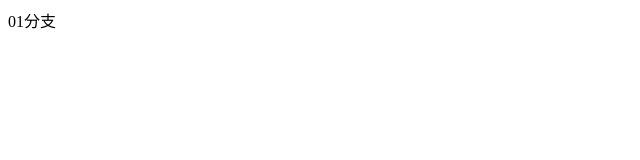
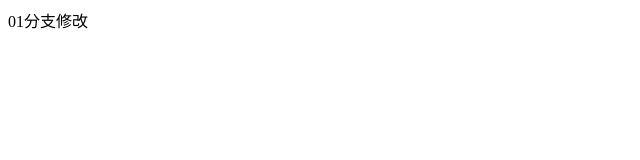
Before and after one commit to weiwei0814/vscode, a plain HTML site: page 01.html in a window 1280 px wide. Shown: the full height of the page, 0-640 px from the left. Drawn offline with Linux system fonts and the light colour scheme.

Commit message:
01修改

```diff
--- a/01.html
+++ b/01.html
@@ -7,6 +7,6 @@
     <title>Document</title>
 </head>
 <body>
-    <div>01分支</div>
+    <div>01分支修改</div>
 </body>
 </html>
```
